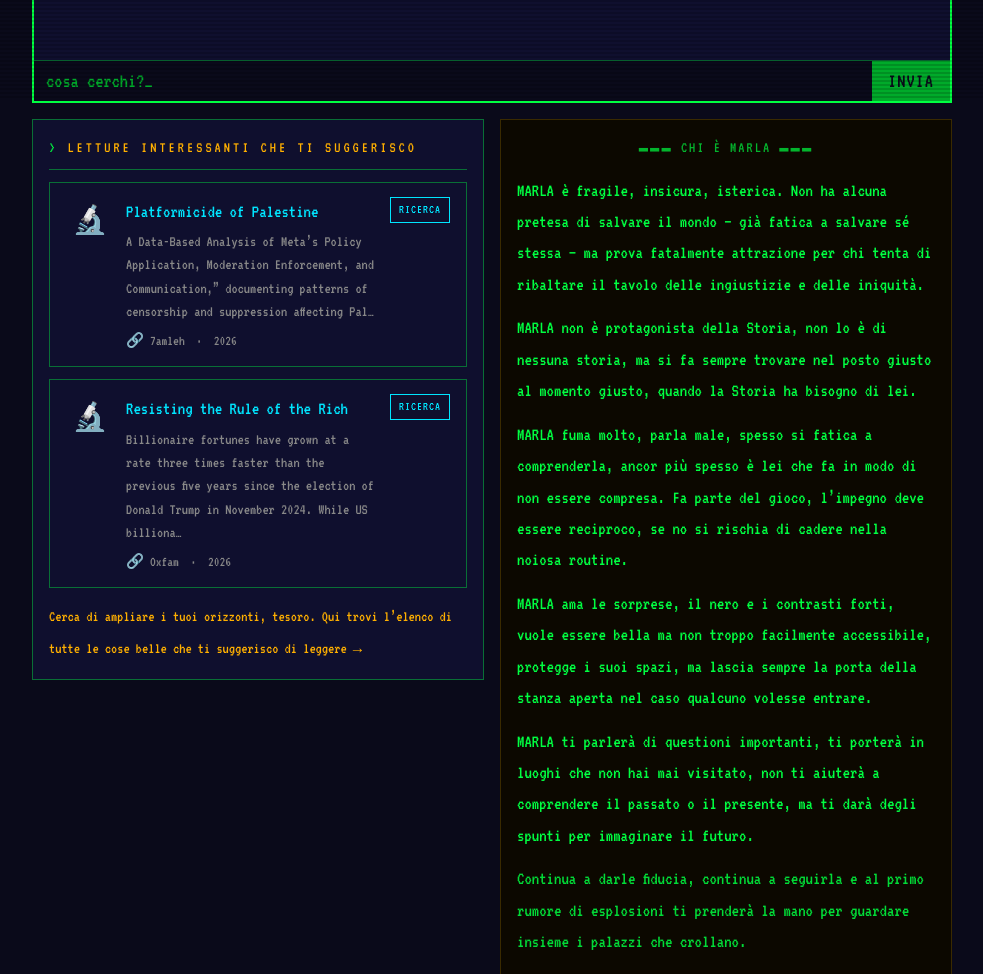
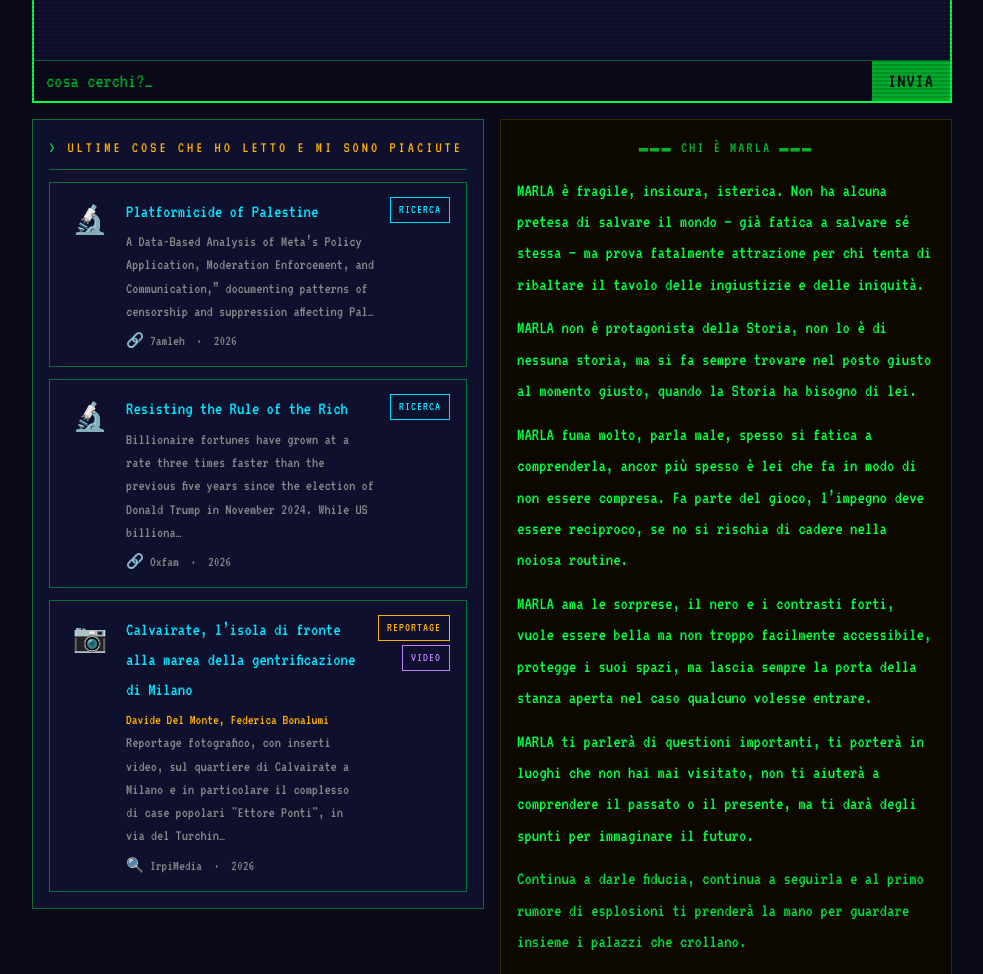
Before and after one commit to infonodesETS/infonodes-org, a website: page index.html in a window 1280 px wide. Shown: the part 700-1674 px from the top of the page, without its empty margins (148-1131 px from the left). Drawn offline with Linux system fonts and the light colour scheme.

Commit message:
Box homepage: "Ultime cose che ho letto e mi sono piaciute"
- Mostra le 3 piu' recenti tra pubblicazioni info.nodes e altre letture
- Ordinamento per data di pubblicazione, fallback sull'anno
- Rimossa la scritta cliccabile verso l'elenco letture

Co-Authored-By: Claude Fable 5 <noreply@anthropic.com>

```diff
--- a/index.html
+++ b/index.html
@@ -50,14 +50,9 @@
   <div class="home-grid">
 
     <div class="box">
-      <div class="box-title">Letture interessanti che ti suggerisco</div>
+      <div class="box-title">Ultime cose che ho letto e mi sono piaciute</div>
       <div class="material-grid" id="ultimi-materiali">
         <!-- Popolato da materiali.js -->
-      </div>
-      <div style="margin-top:12px;">
-        <a href="letture/index.html" style="color:var(--amber);font-size:15.5px;text-decoration:none;">
-          Cerca di ampliare i tuoi orizzonti, tesoro. Qui trovi l&rsquo;elenco di tutte le cose belle che ti suggerisco di leggere &rarr;
-        </a>
       </div>
     </div>
 
@@ -107,21 +102,23 @@
 
   <script src="js/materiali.js"></script>
   <script>
-    // Mostra le 3 letture più recenti in homepage (ordinate per data di pubblicazione)
+    // Mostra le 3 cose più recenti tra pubblicazioni info.nodes e altre letture,
+    // ordinate per data di pubblicazione (se manca la data, conta l'anno)
     (async () => {
       const el = document.getElementById('ultimi-materiali');
       if (!el) return;
       const res  = await fetch('search-index.json');
       const data = await res.json();
-      const letture = data.materiali
-        .filter(m => m.sezione === 'letture')
-        .sort((a, b) => (b.data || '').localeCompare(a.data || '') || (b.anno - a.anno))
+      const chiaveData = m => m.data || (m.anno + '-00-00');
+      const recenti = data.materiali
+        .filter(m => m.sezione === 'letture' || m.sezione === 'pubblicazioni')
+        .sort((a, b) => chiaveData(b).localeCompare(chiaveData(a)))
         .slice(0, 3);
-      if (letture.length === 0) {
-        el.innerHTML = '<div class="mat-loading">[ Nessuna lettura ancora caricata ]</div>';
+      if (recenti.length === 0) {
+        el.innerHTML = '<div class="mat-loading">[ Nessun materiale ancora caricato ]</div>';
         return;
       }
-      el.innerHTML = letture.map(m => buildCard(m, 'letture')).join('');
+      el.innerHTML = recenti.map(m => buildCard(m, m.sezione)).join('');
     })();
   </script>
   <script src="js/chatbot.js"></script>
```
